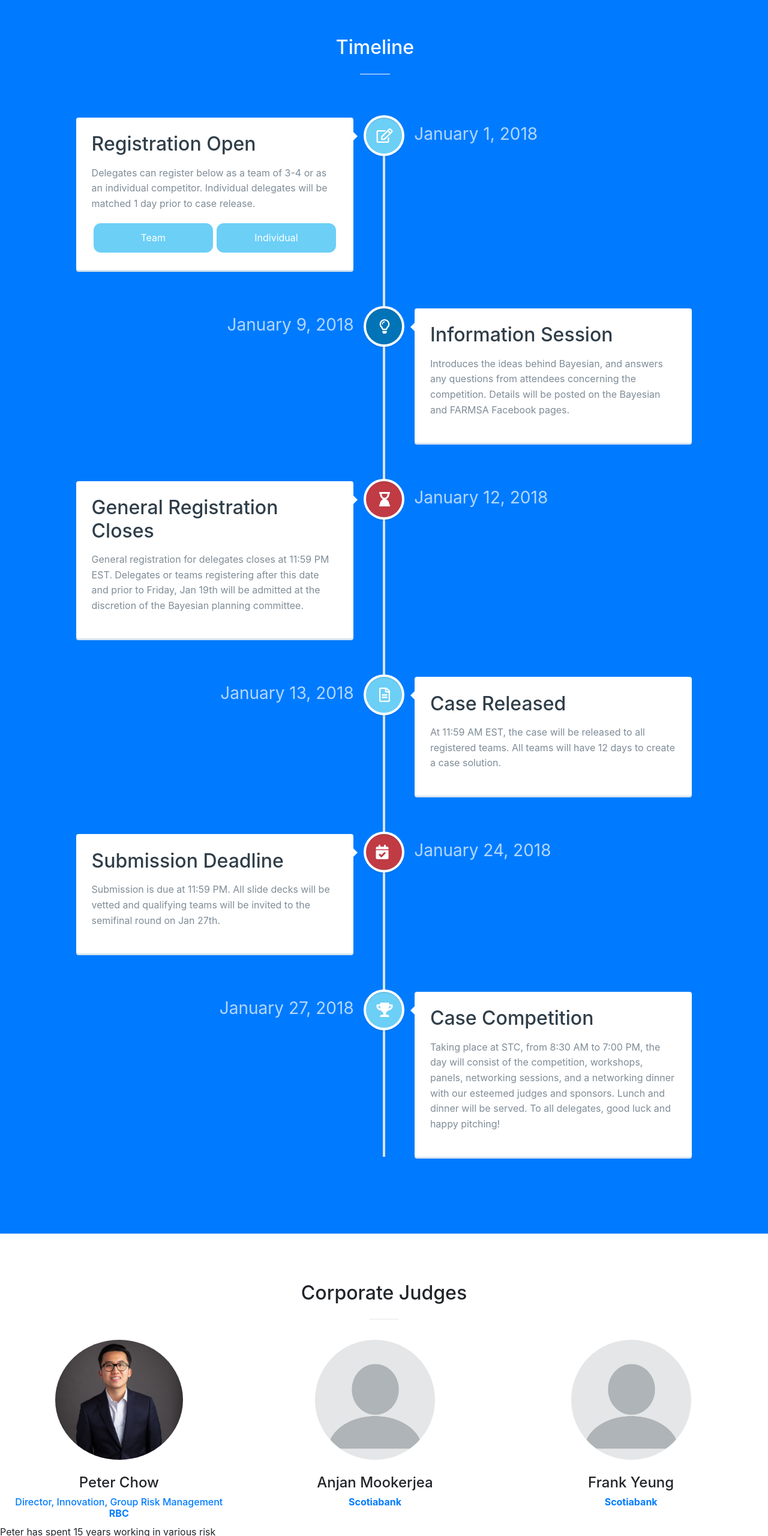
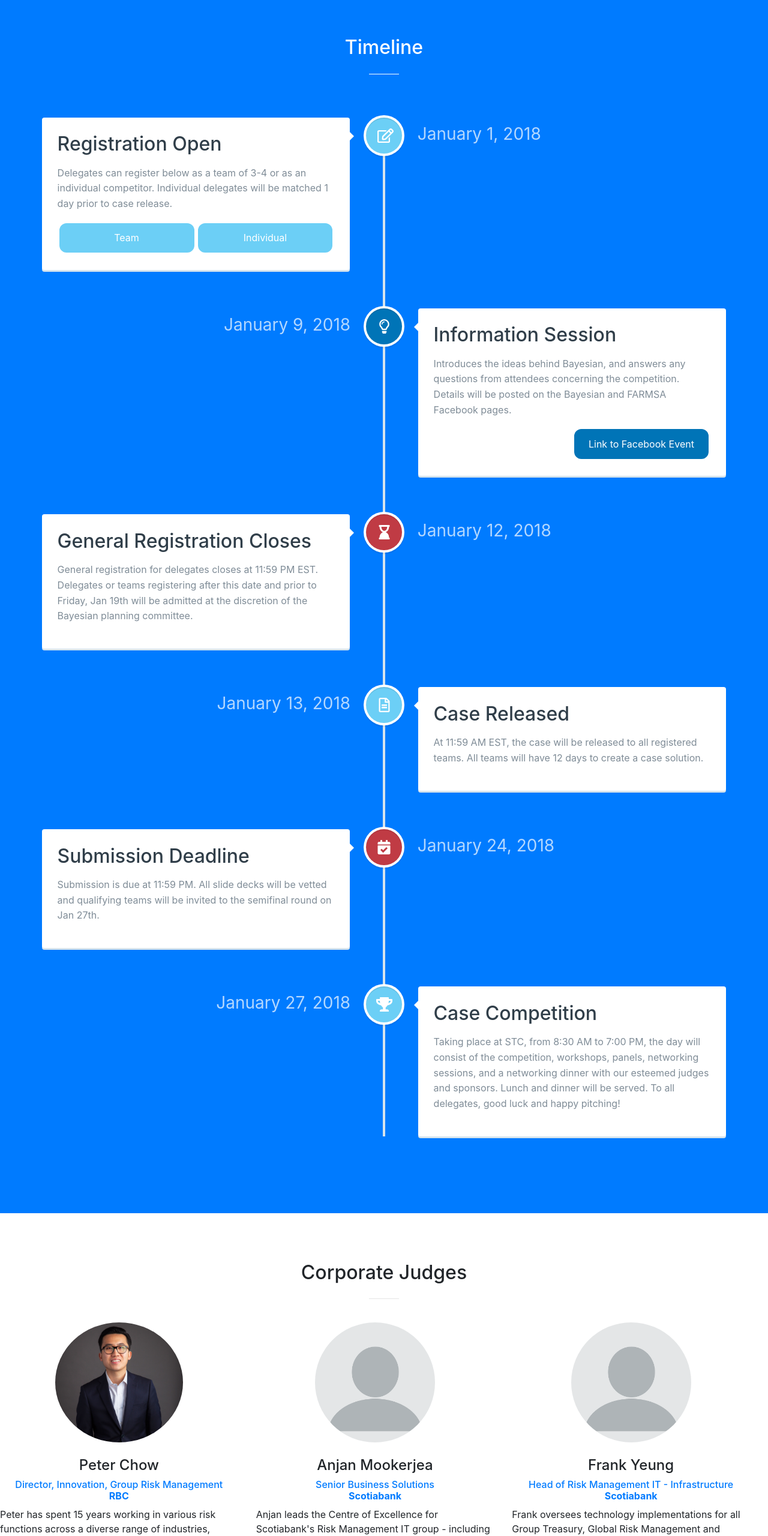
Before and after one commit to vlad-rosu/bayesian, a website with bundled scripts: page index.html in a window 1280 px wide. Shown: the part 1823-4383 px from the top of the page at 60% size. Built offline with nearby package versions, Linux system fonts and the light colour scheme.

Commit message:
centre timeline, and icons, add photos for faculty judges

```diff
--- a/css/style.css
+++ b/css/style.css
@@ -1,6 +1,6 @@
 .left-indent {
-  padding-left: 35px;
-  padding-top: 10px;
+  padding-left: 45px;
+  padding-top: 15px;
 }
 
 .under-line {
@@ -44,7 +44,6 @@ Modules - reusable parts of our design
 -------------------------------- */
 .cd-container {
   /* this class is used to give a max-width to the element it is applied to, and center it horizontally when it reaches that max-width */
-  width: 90%;
   max-width: 1170px;
   margin: 0 auto;
   font-size: 100%;
--- a/index.html
+++ b/index.html
@@ -157,7 +157,7 @@
 </section>
 
 <section class="bg-primary" id="timeline">
-  <div class="row" style="max-width: 100%">
+  <div class="row" style="max-width: 100%; margin: 0;">
     <div class="col-lg-8 mx-auto">
       <h2 class="section-heading text-white text-center">Timeline</h2>
       <hr class="light my-4">
@@ -166,8 +166,8 @@
   <div class="container" id="cd-timeline">
     <div class="cd-container bg-primary">
       <div class="cd-timeline-block">
-        <div class="cd-timeline-img cd-picture text-center">
-            <i class="far fa-edit fa-2x text-white"></i>
+        <div class="cd-timeline-img cd-picture">
+            <i class="far fa-edit fa-2x text-white" style="padding-left: 3px;"></i>
         </div>
 
         <div class="cd-timeline-content">
@@ -180,19 +180,20 @@
       </div>
 
       <div class="cd-timeline-block">
-        <div class="cd-timeline-img cd-location text-center">
-            <i class="far fa-lightbulb fa-3x text-white"></i>
+        <div class="cd-timeline-img cd-location">
+            <i class="far fa-lightbulb fa-3x text-white" style="padding-right: 1px;"></i>
         </div>
         <div class="cd-timeline-content">
           <h2>Information Session</h2>
           <p>Introduces the ideas behind Bayesian, and answers any questions from attendees concerning the competition. Details will be posted on the Bayesian and FARMSA Facebook pages.</p>
+          <href="https://www.facebook.com/events/321247655041973/" target="_blank" class="cd-read-more text-center" style="background-color: #0074b7 !important">Link to Facebook Event</a>
           <span class="cd-date">January 9, 2018</span>
         </div>
       </div>
 
       <div class="cd-timeline-block">
-        <div class="cd-timeline-img cd-movie text-center">
-            <i class="fas fa-hourglass-end fa-3x text-white"></i>
+        <div class="cd-timeline-img cd-movie">
+            <i class="fas fa-hourglass-end fa-3x text-white" style="padding-right: 1px;"></i>
         </div>
         <div class="cd-timeline-content">
           <h2>General Registration Closes</h2>
@@ -202,8 +203,8 @@
       </div>
 
       <div class="cd-timeline-block">
-        <div class="cd-timeline-img cd-picture text-center">
-            <i class="far fa-file-alt fa-3x text-white"></i>
+        <div class="cd-timeline-img cd-picture">
+            <i class="far fa-file-alt fa-3x text-white" style="padding-right: 1px;"></i>
         </div>
         <div class="cd-timeline-content">
           <h2>Case Released</h2>
@@ -213,8 +214,8 @@
       </div>
 
       <div class="cd-timeline-block">
-        <div class="cd-timeline-img cd-movie text-center">
-            <i class="fas fa-calendar-check fa-2x text-white"></i>
+        <div class="cd-timeline-img cd-movie">
+            <i class="fas fa-calendar-check fa-2x text-white" style="padding-left: 6px;"></i>
         </div>
         <div class="cd-timeline-content">
           <h2>Submission Deadline</h2>
@@ -224,8 +225,8 @@
       </div>
 
       <div class="cd-timeline-block">
-        <div class="cd-timeline-img cd-picture text-center">
-            <i class="fas fa-trophy fa-2x text-white"></i>
+        <div class="cd-timeline-img cd-picture">
+            <i class="fas fa-trophy fa-2x text-white" style="padding-right: 1px;"></i>
         </div>
         <div class="cd-timeline-content">
           <h2>Case Competition</h2>
@@ -259,16 +260,16 @@
       <img class="rounded-circle img-fluid d-block mx-auto" style="max-height: 200px" src="img/judges/default.png" alt="">
       </br>
       <h4>Anjan Mookerjea</h4>
-      <h6 class="color: text-primary"><!-- </br> --> <strong>Scotiabank</strong></h6>
-      <!-- <p style="text-align: left;"></p> -->
+      <h6 class="color: text-primary">Senior Business Solutions</br> <strong>Scotiabank</strong></h6>
+      <p style="text-align: left;">Anjan leads the Centre of Excellence for Scotiabank's Risk Management IT group - including Group Treasury, Global Risk Management, and Regulations & Compliance. He also has 20+ years of experience in the financial services industry and 8+ years in financial risk management technology. In addition, he participates in consulting engagements with over 70% of the world's largest banks, insurance companies and buy-side providers in market, credit, regulatory, liquidity and enterprise risk management.</p>
     </div>
 
     <div class="col-lg-4 col-sm-6 text-center mb-4 left-indent">
       <img class="rounded-circle img-fluid d-block mx-auto" style="max-height: 200px" src="img/judges/default.png" alt="">
       </br>
       <h4>Frank Yeung</h4>
-      <h6 class="color: text-primary"><!-- </br>  --><strong>Scotiabank</strong></h6>
-      <!-- <p style="text-align: left;"></p> -->
+      <h6 class="color: text-primary">Head of Risk Management IT - Infrastructure</br> <strong>Scotiabank</strong></h6>
+      <p style="text-align: left;">Frank oversees technology implementations for all Group Treasury, Global Risk Management and Regulatory & Compliance initiatives. He also has 25 years of experience in the financial industry, spanning retail banking, business banking, and mortgages and derivatives. In terms of recruitment and mentorship, he has 8+ years of experience working with co-op students and new graduates.</p>
     </div>
   </div>
 
@@ -343,23 +344,21 @@
       <h6 class="color: text-primary">Lecturer & FARM Program Co-Director</br> <strong>University of Waterloo</strong></h6>
       <p style="text-align: left;">Peter Blake has a Bachelor of Mathematics degree (Chartered Accountancy - Co-op) from the University of Waterloo and is a Chartered Professional Accountant.
 
-After earning his Chartered Professional Accountancy (CPA) with Deloitte Touche in Toronto, Peter worked in the financial services industry for over 20 years in corporate and investment banking, the last 10 of which were spent with a large international bank, managing their financial institutions group.
-
-Peter teaches mainly accounting and business courses.</p>
+After earning his Chartered Professional Accountancy (CPA) with Deloitte Touche in Toronto, Peter worked in the financial services industry for over 20 years in corporate and investment banking, the last 10 of which were spent with a large international bank, managing their financial institutions group.</p>
     </div>
 
     <div class="col-lg-4 col-sm-6 text-center mb-4 left-indent">
-      <img class="rounded-circle img-fluid d-block mx-auto" style="max-height: 200px" src="img/judges/default.png" alt="">
+      <img class="rounded-circle img-fluid d-block mx-auto" style="max-height: 200px" src="img/judges/brent.png" alt="">
       </br>
       <h4>Brent Matheson</h4>
       <h6 class="color: text-primary">Lecturer & FARM Program Co-Director</br><strong>University of Waterloo</strong></h6>
       <p style="text-align: left;">Brent Matheson began his career in biology and holds a Bachelor of Science and a Masters of Science in microbiology. As his interests shifted towards the business world he went back to university to complete a Masters of Business Administration (MBA) and subsequently a Chartered Financial Analyst (CFA) charter. He holds a Derivatives Market Specialist (DMS) designation through the Canadian Securities Institute.
 
-Prior to coming to the University of Waterloo, Brent held several positions in the financial industry at Manulife, Sunlife/Clarica and Deloite.</p>
+Prior to coming to the University of Waterloo, Brent held several positions in the financial industry at Manulife, Sunlife/Clarica and Deloitte.</p>
     </div>
 
     <div class="col-lg-4 col-sm-6 text-center mb-4 left-indent">
-      <img class="rounded-circle img-fluid d-block mx-auto" style="max-height: 200px" src="img/judges/default.png" alt="">
+      <img class="rounded-circle img-fluid d-block mx-auto" style="max-height: 200px" src="img/judges/peter-wood.png" alt="">
       </br>
       <h4>Peter Wood</h4>
       <h6 class="color: text-primary">Lecturer</br> <strong>University of Waterloo</strong></h6>
@@ -409,12 +408,11 @@ Prior to coming to the University of Waterloo, Brent held several positions in t
 <div class="container">
   <div class="row">
     <div class="col-lg-12 text-center">
-      <h3>Special thanks to the University of Waterloo Mathematics, Business, and Accounting Department for their support</h2>
+      <h5>Special thanks to the University of Waterloo Mathematics, Business, and Accounting Department for their support</h5>
       </div>
     </div>
   </div>
-
-    </section>
+</section>
 
     <section id="contact">
       <div class="container">
```
Also changed, not shown: img/judges/brent.png (added), img/judges/peter-blake.jpg (added), img/judges/peter-wood.png (added).
